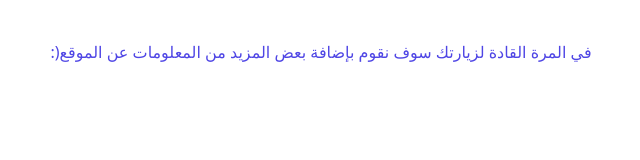
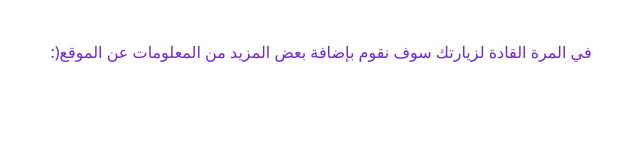
Before and after one commit to imousart/mySite, a Nuxt app: page / in a window 1280 px wide. Shown: the top 160 px of the page, without its empty margins (319-959 px from the left). Built offline with nearby package versions, Linux system fonts and the light colour scheme.

Commit message:
add splitbee cdn

```diff
--- a/pages/index.vue
+++ b/pages/index.vue
@@ -1,6 +1,6 @@
 <template>
   <div>
-    <h1 class="flex justify-center mt-10 font-ibm-200 text-indigo-600 ">
+    <h1 class="flex justify-center mt-10 font-ibm-200 text-purple-700 ">
       {{ message }}
     </h1>
   </div>
@@ -8,6 +8,7 @@
 
 <script>
 export default {
+  name: 'IndexPage',
   data () {
     return {
       message: ':)في المرة القادة لزيارتك سوف نقوم بإضافة بعض المزيد من المعلومات عن الموقع'
```
